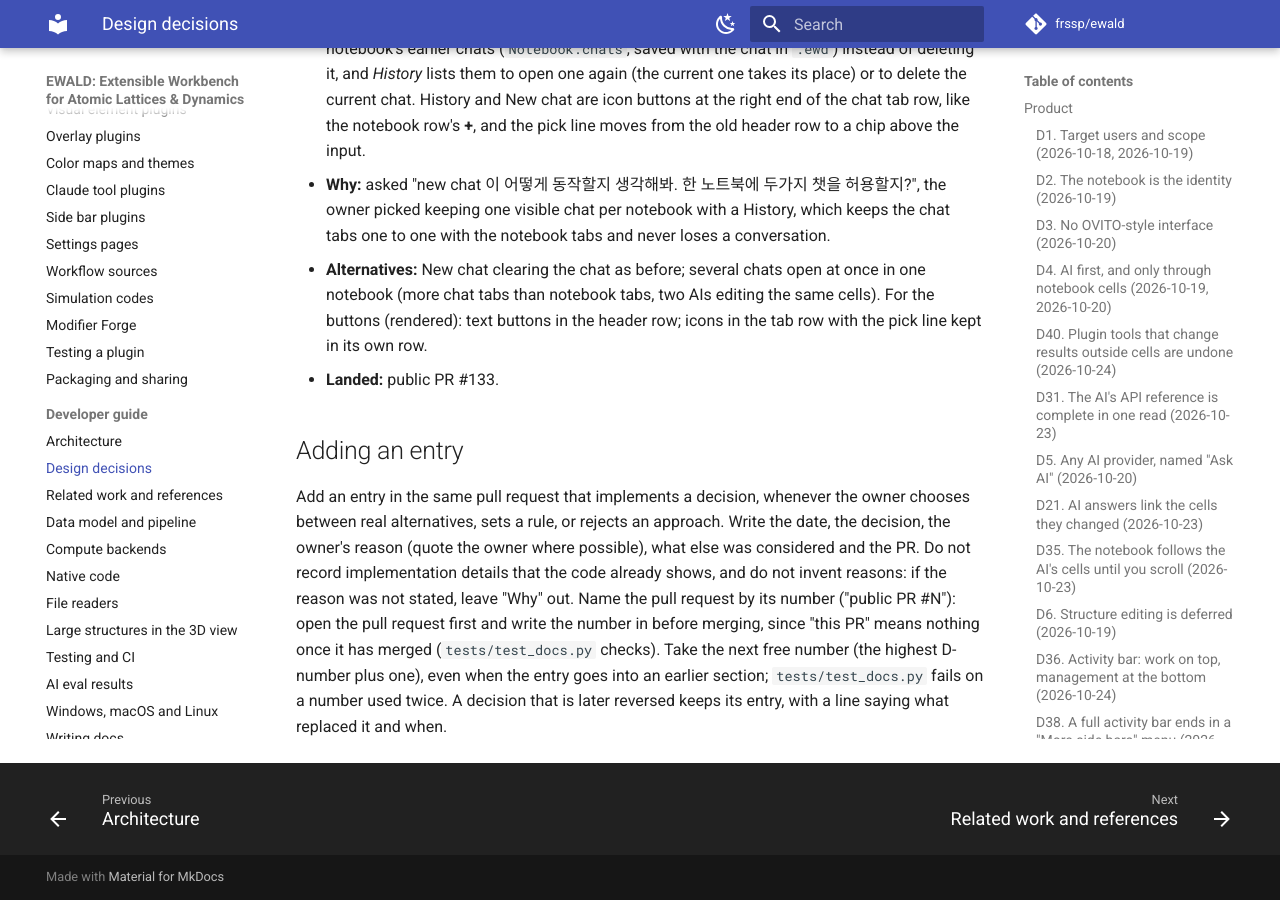
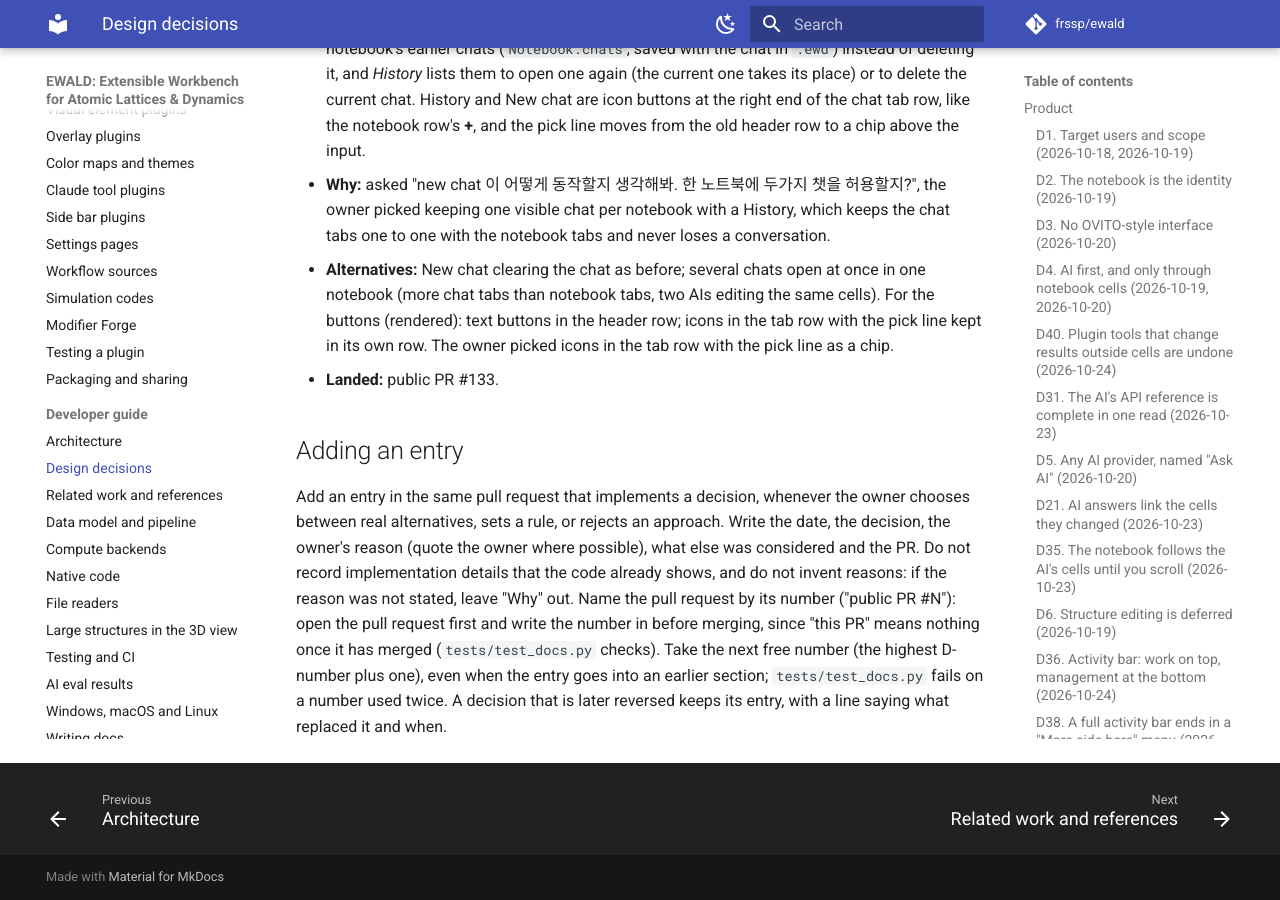
Before and after one commit to frssp/ewald, an MkDocs documentation site: the page built from docs/developer/decisions.md, in a window 1280 px wide and 900 px high, scrolled down 35323 px. Built offline with MkDocs 1.6.1 and Material for MkDocs 9.7.7, drawn with Linux system fonts in a browser that asks for light colours; comment, search, counter and statistics services are not loaded.

Commit message:
decisions: D95 button placement picked

```diff
--- a/docs/developer/decisions.md
+++ b/docs/developer/decisions.md
@@ -1251,7 +1251,7 @@ Pull request numbers up to #242 refer to the pre-publication repository, which i
 - **Alternatives:** New chat clearing the chat as before; several chats open at once in one
   notebook (more chat tabs than notebook tabs, two AIs editing the same cells). For the buttons
   (rendered): text buttons in the header row; icons in the tab row with the pick line kept in
-  its own row.
+  its own row. The owner picked icons in the tab row with the pick line as a chip.
 - **Landed:** public PR #133.
 
 ## Adding an entry
```
